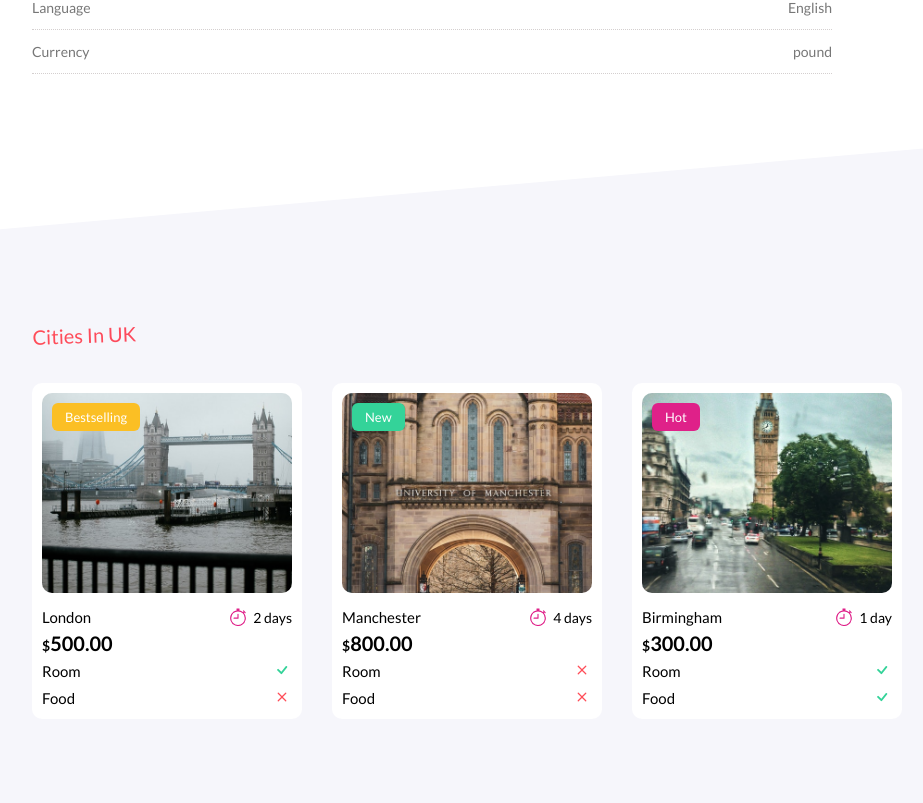
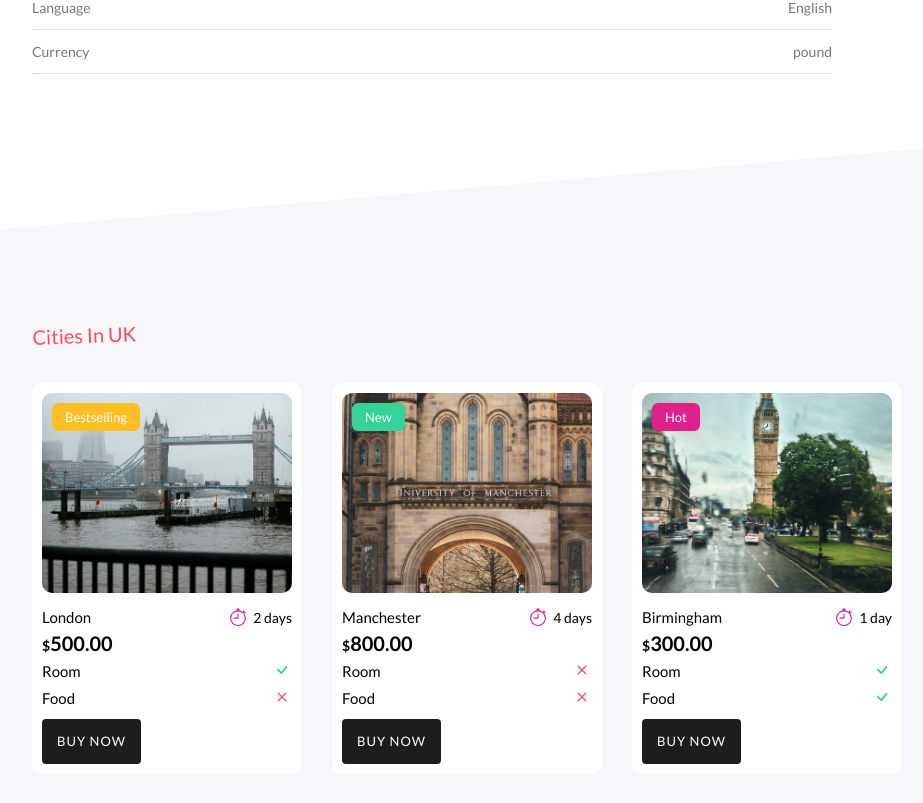
Before and after one commit to viettu2k/travel-website, a React (Create React App) app: page /details/1 in a window 1280 px wide. Shown: the part 1154-1957 px from the top of the page, without its empty margins (8-931 px from the left). Built offline with nearby package versions, Linux system fonts and the light colour scheme.

Commit message:
buy now button

```diff
--- a/src/components/Cities.jsx
+++ b/src/components/Cities.jsx
@@ -55,6 +55,9 @@ const Cities = ({ cities, name }) => {
                       </div>
                       <Facilities name="room" value={city.room} />
                       <Facilities name="food" value={city.food} />
+                      <div className="cities__body__contents__button">
+                        <btn className="btn-dark-sm">buy now</btn>
+                      </div>
                     </div>
                   </div>
                 ))
--- a/src/scss/abstracts/_buttons.scss
+++ b/src/scss/abstracts/_buttons.scss
@@ -8,6 +8,11 @@
     letter-spacing: 0.1rem;
 }
 
+.btn-dark-sm {
+    @include button( $blackDark, $blackDark, $white, 4.5rem, 1.3rem, 0.4rem, 0, 1.5rem);
+    letter-spacing: 0.1rem;
+}
+
 .btn-white {
     @include button($white, $white, $black, 3rem, 1.2rem, 0.3rem, 0, 2rem);
     letter-spacing: 0.1rem;
--- a/src/scss/components/_cities.scss
+++ b/src/scss/components/_cities.scss
@@ -73,6 +73,9 @@
                     text-transform: capitalize;
                 }
             }
+            &__button {
+                margin-top: 1rem;
+            }
         }
     }
 }
```
Also changed, not shown: src/main.css.
